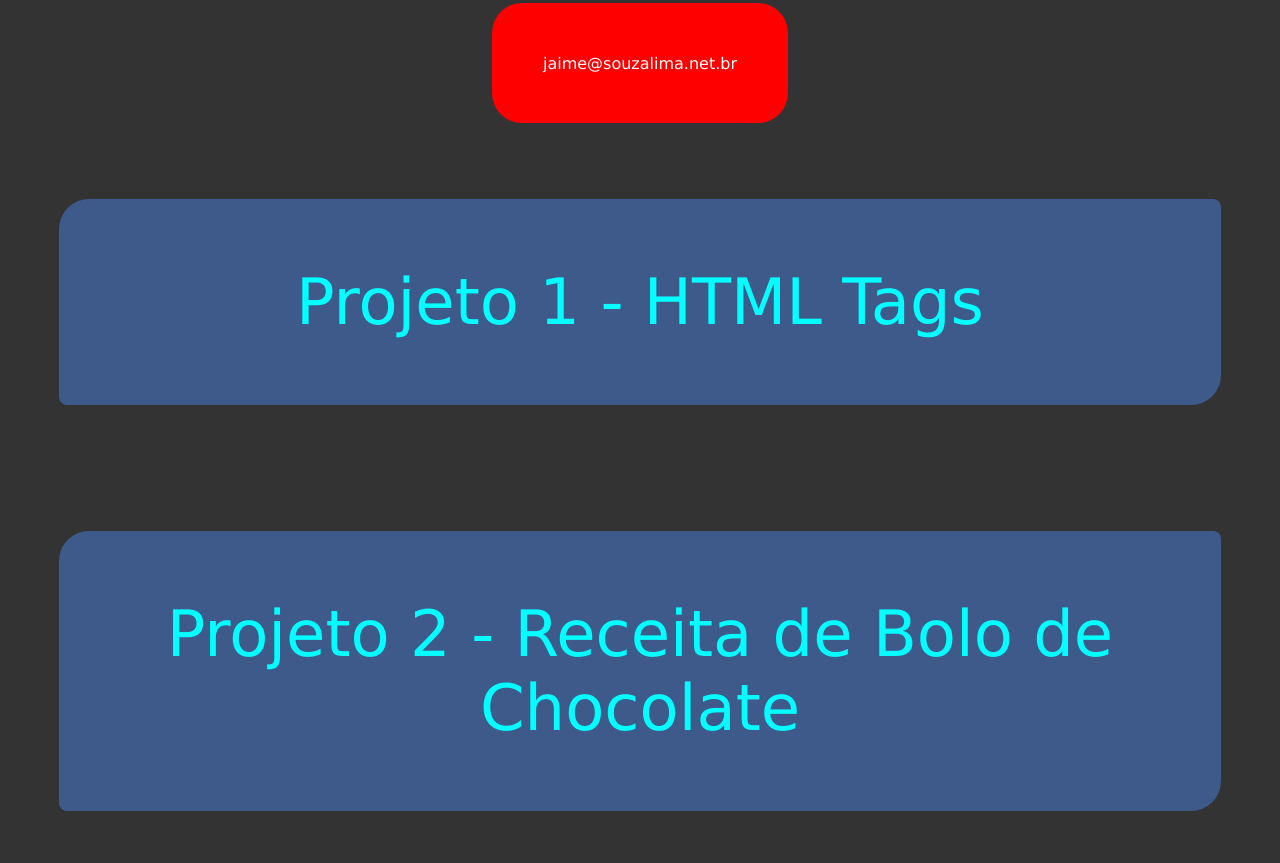
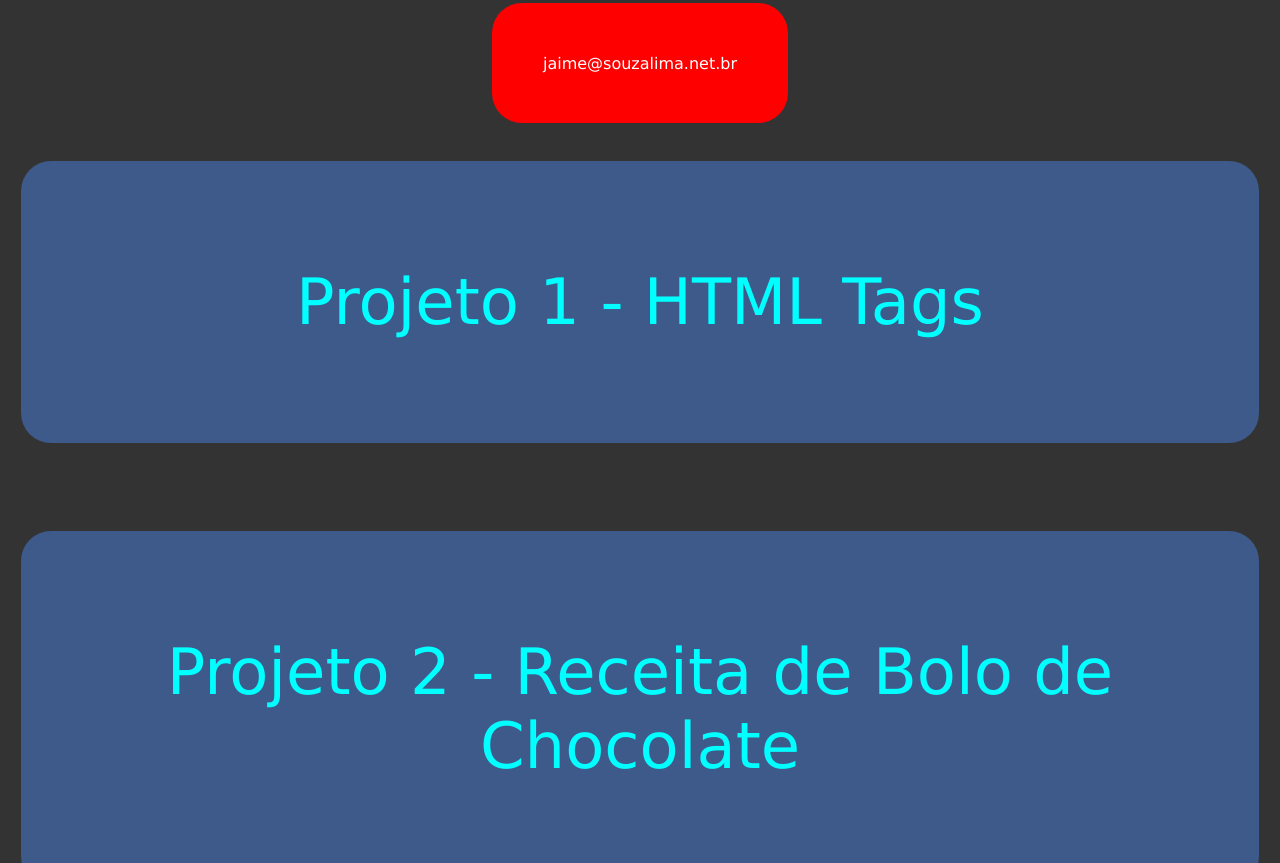
Before and after one commit to jaimitosan/Cursos-DevMedia, a plain HTML site: page index.html in a window 1280 px wide. Shown: the part 1486-2349 px from the top of the page. Drawn offline with Linux system fonts and the light colour scheme.

Commit message:
Novo CSS

```diff
--- a/css/estilos.css
+++ b/css/estilos.css
@@ -20,16 +20,15 @@ img {
 
 .proj1, .proj2, .proj3, .proj4 {
     width: 90%;
-    margin: 10% auto;
+    margin: 7% auto;
     text-align: center;
-    border-radius: 30px 8px;
+    border-radius: 30px;
     background-color: rgb(62, 90, 138);
-    padding: 1%;
+    padding: 4%;
 }
 
 .contato a {
     width: 90%;
-    margin: 5% auto;
     text-align: center;
     border-radius: 30px;
     background-color: rgb(255, 0, 0);
```
